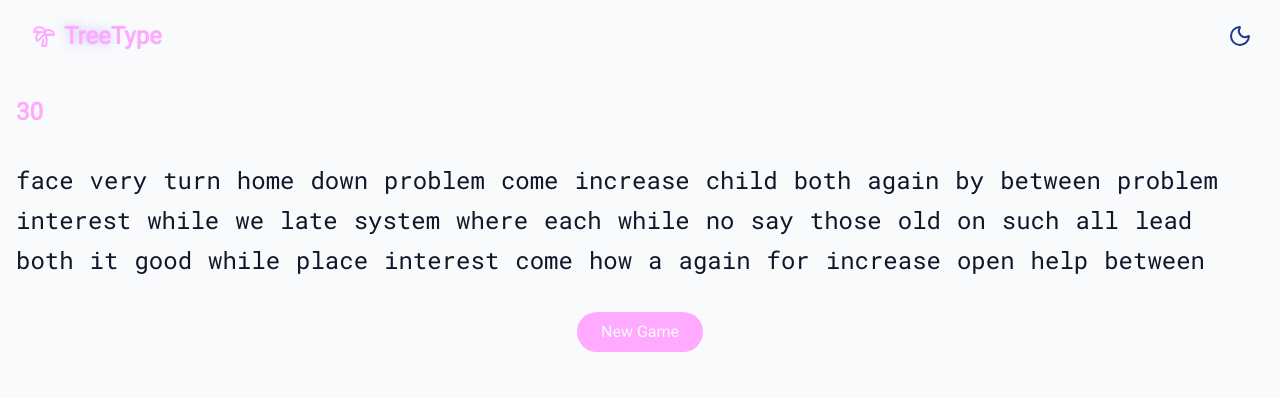
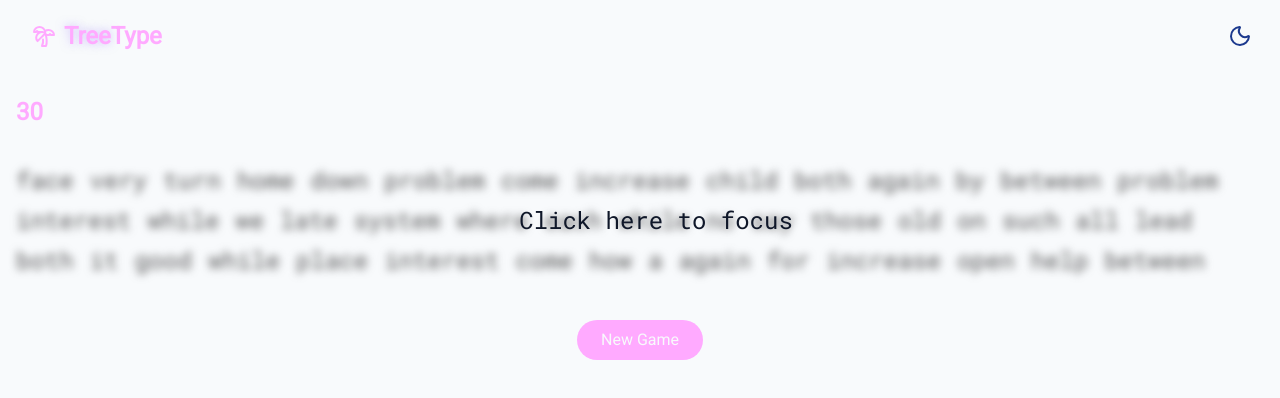
Before and after one commit to elleordona/tree-type, a React (Vite) app: page / in a window 1280 px wide. Shown: the top 398 px of the page. Built offline with nearby package versions, Linux system fonts and the light colour scheme.

Commit message:
implement focus feature

```diff
--- a/src/components/Game.tsx
+++ b/src/components/Game.tsx
@@ -1,3 +1,4 @@
+import { cn } from "../lib/utils";
 import { Words } from "./Words"
 
 export const Game = () => {
@@ -5,10 +6,19 @@ export const Game = () => {
         <div>
             <div
                 id="game"
-                className="px-4 py-8 relative container"
+                tabIndex={0}
+                className={cn(
+                    "roboto-mono relative flex container overflow-hidden px-4 py-8 max-h-48 text-2xl/10"
+                )}
             >
                 <Words />
                 <div id="cursor"></div>
+                <div
+                    id="focusError"
+                    className="absolute pt-10 w-full in-focus:hidden"
+                >
+                    Click here to focus
+                </div>
             </div>
             <button
                 className="custom-button"
--- a/src/components/Words.tsx
+++ b/src/components/Words.tsx
@@ -29,7 +29,7 @@ export const Words = () => {
     return (
         <div
             id="words"
-            className="roboto-mono text-2xl/10 max-h-30 flex flex-wrap overflow-hidden"
+            className="flex flex-wrap overflow-hidden max-h-40 blur-xs in-focus:blur-none text-neutral-600"
         >
             {wordsArray.map((word, index) => (
                 <div
@@ -37,7 +37,9 @@ export const Words = () => {
                     id={`word${index}`}
                     className='inline-block me-4'
                 >
-                    {word}
+                    {word.split('').map((char, index) => (
+                        <span key={index}>{char}</span>
+                    ))}
                 </div>
             ))}
         </div>
```
